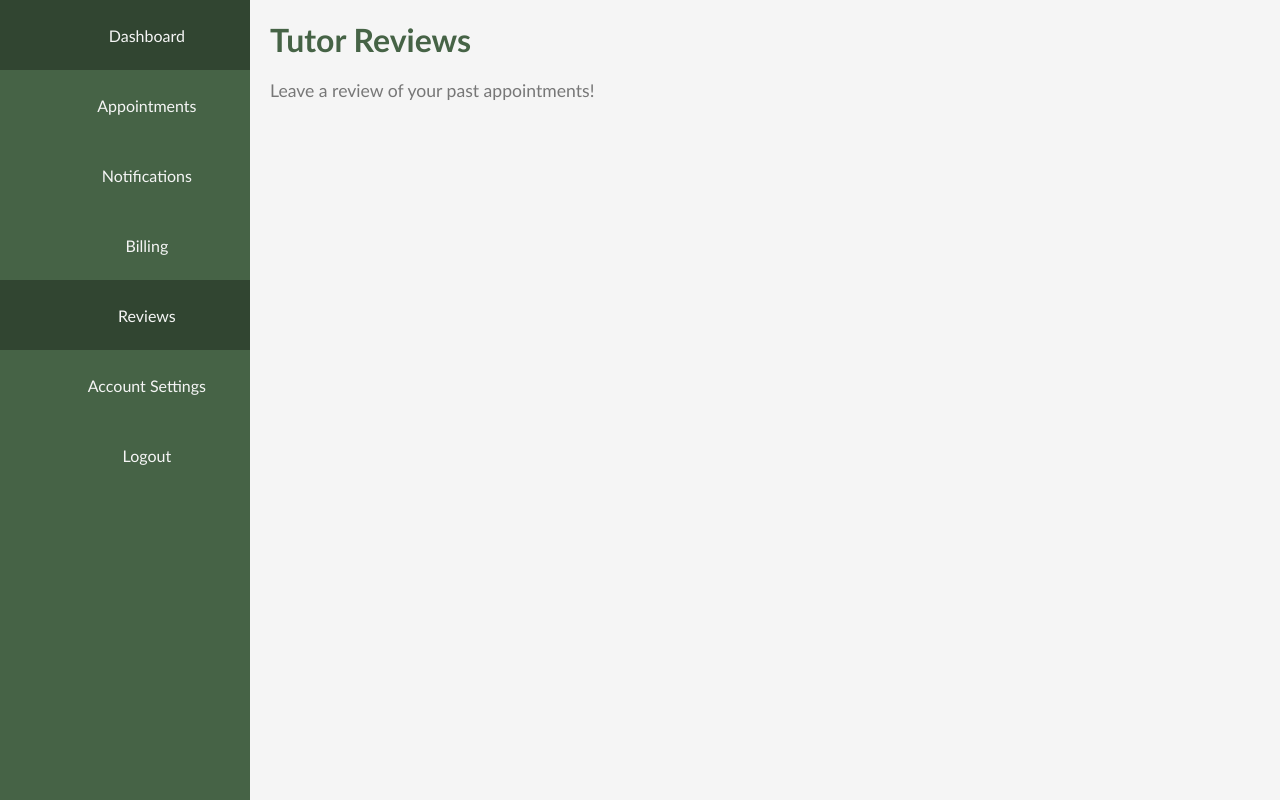
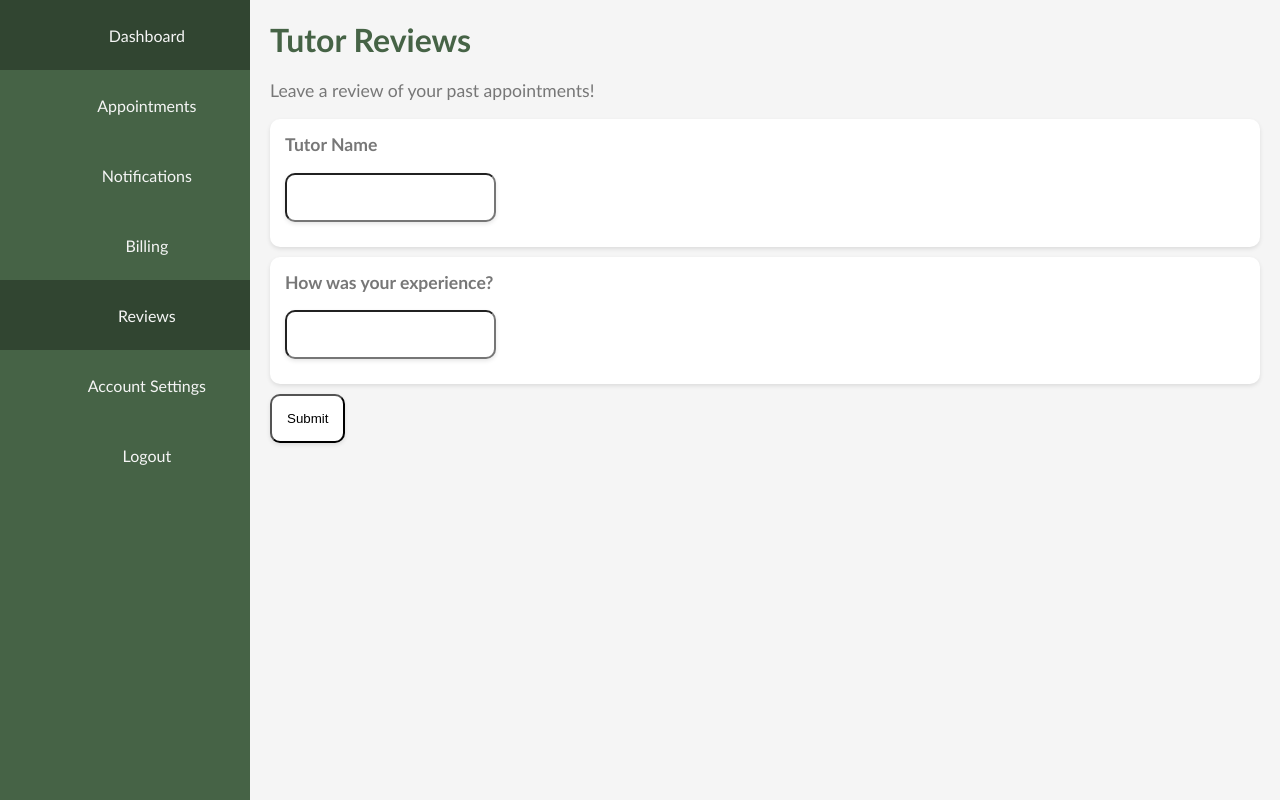
Before and after one commit to wesbruh/TutorWebsite, a React (Create React App) app in the folder client/: page /Reviews in a window 1280 px wide. Built offline with nearby package versions, Linux system fonts and the light colour scheme; some icons are missing.

Commit message:
DEMO: edited notificatons, billing, reviews page

```diff
--- a/client/src/Appointments/indexStudentAppointments.jsx
+++ b/client/src/Appointments/indexStudentAppointments.jsx
@@ -27,7 +27,7 @@ const StudentAppointments = () => {
             <Sidebar />
             <div className="appointments-content">
             <h1 className="appointment-header">Book An Appointment</h1>
-            <p className="current-time">Current Time: {currentTime.toLocaleString()}</p>
+            <p className="current-time">Current Time: {currentTime.toLocaleString([], {hour: '2-digit', minute: '2-digit'})}</p>
 
             {tutors.length > 0 ? (
                 tutors.map((tutor, index) => (
--- a/client/src/FeedbackSystem/indexStudentReview.jsx
+++ b/client/src/FeedbackSystem/indexStudentReview.jsx
@@ -24,7 +24,9 @@ function StudentReviewPage() {
   }, []);
 
   console.log(users);
-
+  const [firstName, setTutorName] = useState("");
+  const [lastName, setReview] = useState("");
+  const UpdateInfo = async (e) => { };
   return (
       <div className = "reviews-page">
         <Sidebar />
@@ -32,7 +34,32 @@ function StudentReviewPage() {
           <h1>Tutor Reviews</h1>
           <p>Leave a review of your past appointments!</p>
           <div>
-            {}
+          <form onSubmit={UpdateInfo}>
+                <div className="input-fields">
+                    <div className = "input-item">
+                        <div>
+                        <p className="title">Tutor Name</p>
+                        <input
+                        className="input"
+                        value={firstName}
+                        onChange={(e) => setTutorName(e.target.value)}
+                        />
+                        </div>
+                    </div>
+                    <div className = "input-item">
+                        <div>
+                        <p className="title">How was your experience?</p>
+                        <input
+                        className="input"
+                        value={lastName}
+                        onChange={(e) => setReview(e.target.value)}
+                        />
+                        </div>
+                    </div>
+
+                    <button className="input" type="submit">Submit</button>
+                </div>
+                </form>
           </div>
         </main>
       </div>
--- a/client/src/Notifications/indexNotifications.jsx
+++ b/client/src/Notifications/indexNotifications.jsx
@@ -1,14 +1,11 @@
-import React from "react";
+import React, { useEffect, useState } from 'react';
 import Sidebar from "../components/Sidebar";
 import "./notificationsStyles.css";
 
 const NotificationsPage = () => {
+  const [currentTime, setCurrentTime] = useState(new Date());
   const notifications = [
-    { id: 1, title: "Cancellation of Appointment with Jane Smith", date: "15 October, 2024 11:00 AM" },
-    { id: 2, title: "Confirmation of Appointment with Jane Smith", date: "14 October, 2024 02:00 PM" },
-    { id: 3, title: "Cancellation of Appointment with Clark Kent", date: "13 October, 2024 02:32 PM" },
-    { id: 4, title: "Confirmation of Appointment with Clark Kent", date: "13 October, 2024 02:00 PM" },
-    { id: 5, title: "Completion of Appointment with Clark Kent", date: "11 October, 2024 02:00 PM - 03:00 PM" },
+    { id: 1, title: "Account Creation", date: "26 November, 2024 "},
   ];
 
   return (
@@ -23,7 +20,8 @@ const NotificationsPage = () => {
               <div className="notification-icon"></div>
               <div>
                 <p className="notification-title">{notification.title}</p>
-                <p className="notification-date">{notification.date}</p>
+                <p className="notification-date">{notification.date}
+                   {currentTime.toLocaleString([], {hour: '2-digit', minute: '2-digit'})}</p>
               </div>
             </li>
           ))}
--- a/client/src/Payroll/indexStudentBilling.jsx
+++ b/client/src/Payroll/indexStudentBilling.jsx
@@ -4,8 +4,8 @@ import "./styleStudentBilling.css";
 
 const StudentBillingPage = () => {
   const payroll = [
-    { id: 1, amount: 60, title: "Student Payment for October", date: "1 October, 2024"},
-    { id: 2, amount: 115, title: "Student Payment for November", date: "14 November, 2024" },
+    // { id: 1, amount: 60, title: "Student Payment for October", date: "1 October, 2024"},
+    { id: 2, amount:"", title: "Student Payment For November", date: "You have no payments for this month" },
   ];
 
   return (
@@ -21,7 +21,7 @@ const StudentBillingPage = () => {
               <div>
                 <p className="payroll-title">{payroll.title}</p>
                 <p className="payroll-date">{payroll.date}</p>
-                <p className="payroll-amount"> Total Amount: ${payroll.amount}</p>
+                <p className="payroll-amount"> Total Amount: {/*$*/}{payroll.amount}</p>
               </div>
             </li>
           ))}
```
